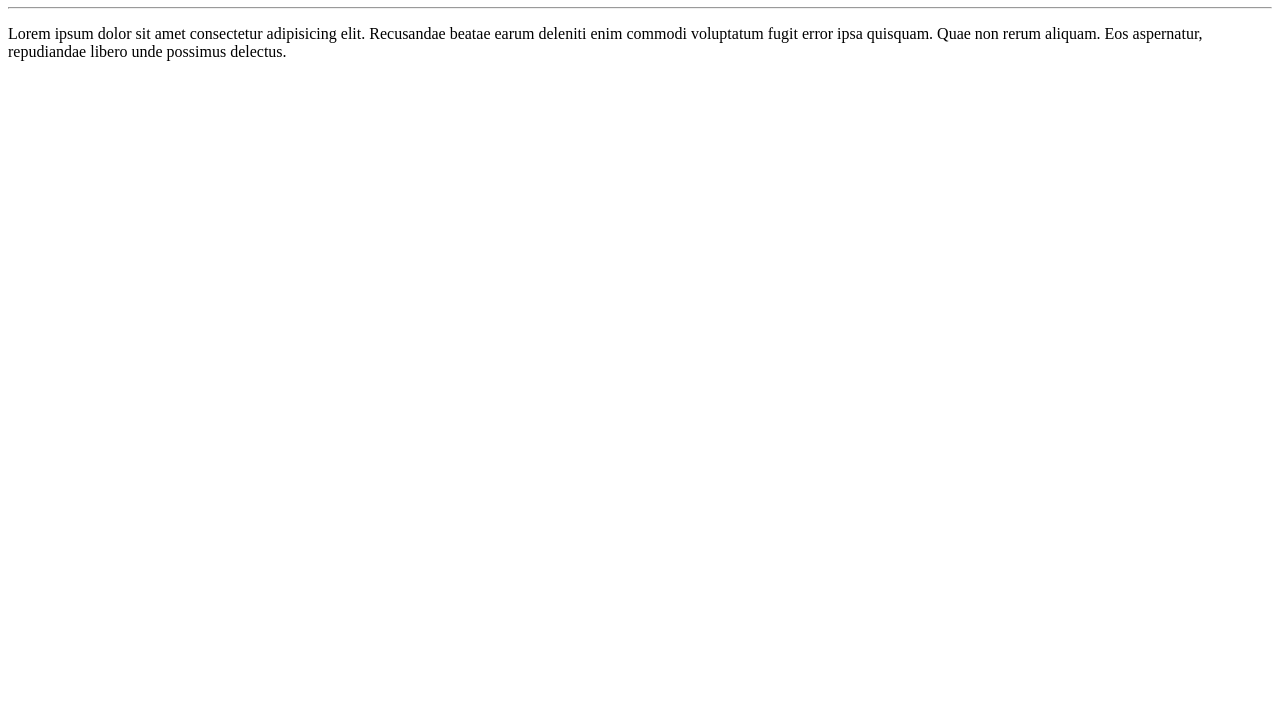
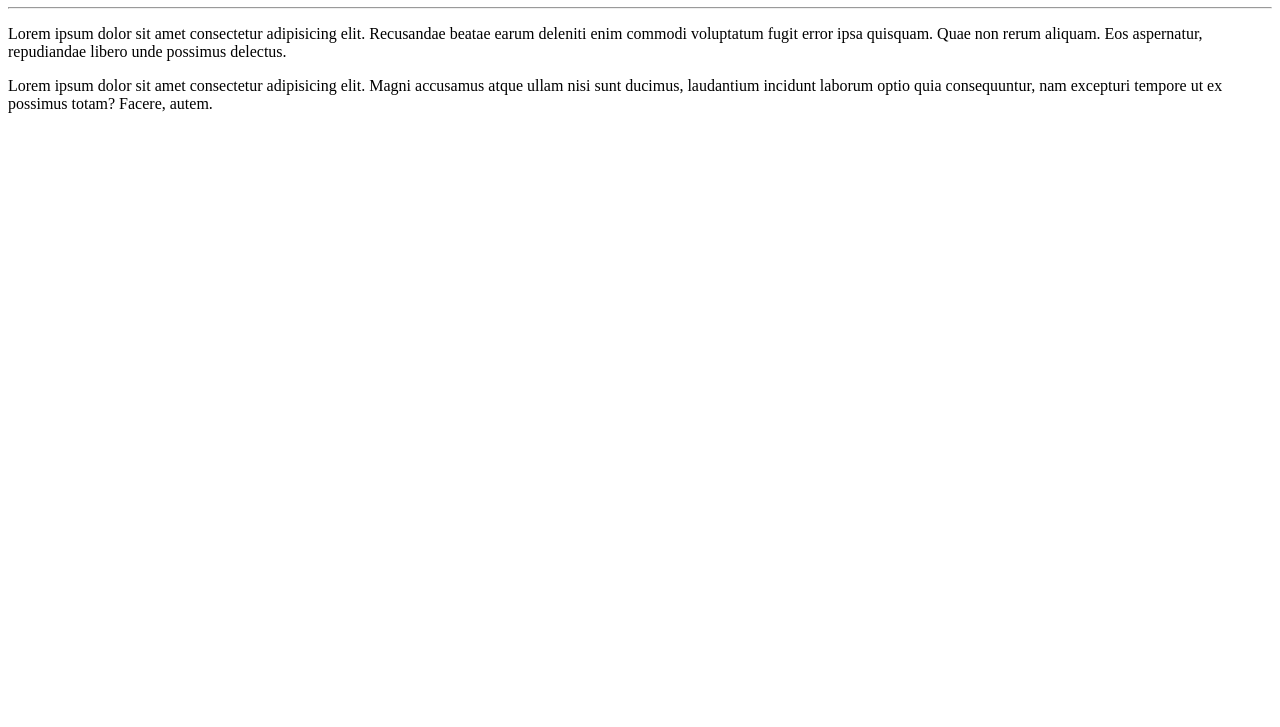
Before and after one commit to devlucasmattos/Ola-Mundo, a plain HTML site: page site-exemplo/index.html in a window 1280 px wide. Shown: the part 73-800 px from the top of the page. Drawn offline with Linux system fonts and the light colour scheme.

Commit message:
adicionei um parágrafo

```diff
--- a/site-exemplo/index.html
+++ b/site-exemplo/index.html
@@ -9,5 +9,6 @@
     <h1>Olá, Mundo!</h1>
     <hr>
     <p>Lorem ipsum dolor sit amet consectetur adipisicing elit. Recusandae beatae earum deleniti enim commodi voluptatum fugit error ipsa quisquam. Quae non rerum aliquam. Eos aspernatur, repudiandae libero unde possimus delectus.</p>
+    <p>Lorem ipsum dolor sit amet consectetur adipisicing elit. Magni accusamus atque ullam nisi sunt ducimus, laudantium incidunt laborum optio quia consequuntur, nam excepturi tempore ut ex possimus totam? Facere, autem.</p>
 </body>
 </html>
```
